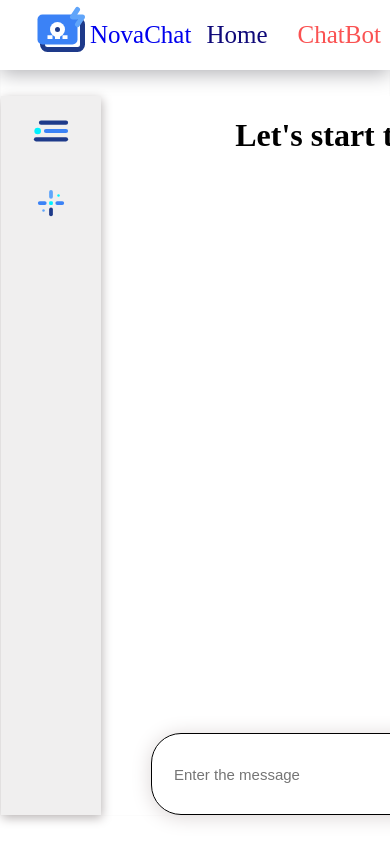
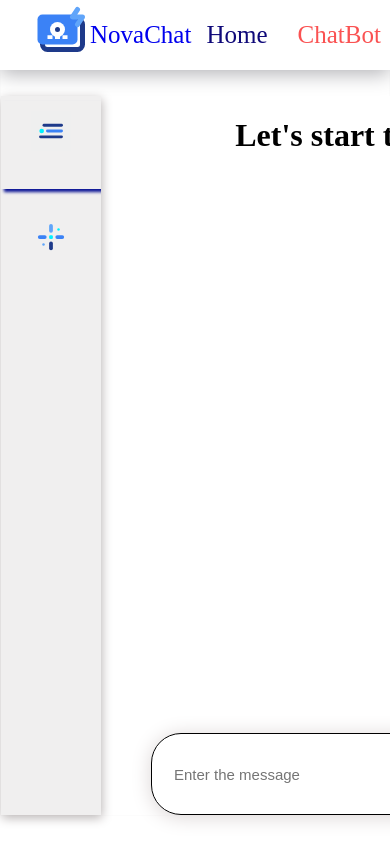
Before and after one commit to michael-140/NovaChat, a React (Vite) app in the folder NovaChatFrontend/: page / in a window 390 px wide. Shown: the top 844 px of the page. Built offline with nearby package versions, Linux system fonts and the light colour scheme.

Commit message:
Add the open/close side bar function

```diff
--- a/NovaChatFrontend/src/pages/ChatBotPage/ChatBotSideBar/ChatBotSideBar.css
+++ b/NovaChatFrontend/src/pages/ChatBotPage/ChatBotSideBar/ChatBotSideBar.css
@@ -5,23 +5,49 @@
     box-shadow: 1px 3px 10px rgb(186, 181, 181);
     position: relative;
     overflow-y: auto;
-    min-height: 55px;
-    width: 100%;
-    max-width: 300px;
-    min-width: 100px;
     min-height: 100px;
-    transition: width 0.5s ease;
+    transition: all 0.5s ease;
     color: var(--text-color);
 }
 
-.menuIcon{
+.min-side-bar{
+    min-width: 100px;
+    max-width: 100px;
+    transition: all 0.5s ease;
+
+}
+
+.max-side-bar{
+    min-width: 300px;
+    max-width: 300px;
+    transition: all 0.5s ease;
+
+}
+.menuIcon,
+.menuIcon-Center{
     height: 40px;
     rotate: 180deg;
     position: absolute;
     top:15px;
+    transform: all 2s ease;
+    border: none;
+    z-index: 100;
+}
+
+.menuIcon{
     right:10px;
-    transform: all 2s ease;
 }
+
+.menuIcon-Center{
+    left: 50%;
+    transform: translateX(50%);
+}
+
+.menuIcon img, .menuIcon-Center img{
+    height: 100%;
+    width: 100%;
+}
+
 
 .chat-histories-container{
     display: flex;
@@ -93,7 +119,7 @@
 
 }
 
-.sidebar-chat-topic, .chat-subtitle, .new-sidebar-chat-topic{
+.sidebar-chat-topic, .new-sidebar-chat-topic{
     overflow-x: hidden;
     white-space: nowrap;
     text-overflow: ellipsis;
@@ -106,11 +132,17 @@
 @media (max-width: 800px){
 
     .chat-sidebar{
-        width: 100px;
+        max-width: 100px;
+    }
+
+    .max-side-bar{
+        min-width: 100px;
+        max-width: 100px;
+
     }
 
     .new-sidebar-chat-topic,
-    .chat-subtitle {
+    .chat-subtitle span{
         visibility:visible;
         opacity: 0;
     }
@@ -127,3 +159,14 @@
     }
 
 }
+
+.hidden-class{
+    visibility:visible;
+    opacity: 0;
+}
+
+.new-chat-icon-center{
+    position: absolute;
+    left: 50%;
+    transform: translateX(-50%);
+}
--- a/NovaChatFrontend/src/pages/ChatBotPage/ChatBotSideBar/ChatBotSideBar.jsx
+++ b/NovaChatFrontend/src/pages/ChatBotPage/ChatBotSideBar/ChatBotSideBar.jsx
@@ -1,5 +1,5 @@
 import './ChatBotSideBar.css'
-
+import {useState} from 'react'
 function ChatHistory({ currentHistoryid,history,setCurrentHistory }) {
 
     const changeCurrentChat = ()=>{
@@ -20,6 +20,8 @@ function ChatHistory({ currentHistoryid,history,setCurrentHistory }) {
 
 export default function ChatBotSideBar({chatHistories,setChatHistories,currentHistory,setCurrentHistory}) {
 
+    const [isSideBarMax, setIsSideBarMax] = useState(true)
+
     function AddNewChat(){
 
         const newHistory = {
@@ -33,21 +35,30 @@ export default function ChatBotSideBar({chatHistories,setChatHistories,currentHi
         setCurrentHistory(newHistories[0])
     }
 
+    function changeSideBarSize(){
+        setIsSideBarMax(!isSideBarMax)
+    }
+
 
     return (
 
-        <div className="chat-sidebar">
+        <div className={isSideBarMax?
+        "chat-sidebar max-side-bar" : "chat-sidebar min-side-bar"}>
 
-            <img className="menuIcon" src='/memuIcon.svg'></img>
+            <button className={isSideBarMax?"menuIcon": " menuIcon-Center"} onClick={changeSideBarSize} >
+                <img  src='/memuIcon.svg'></img>
+            </button>
 
             <div className="chat-histories-container">
-                <div className='chat-subtitle'><span>Chat History</span></div>
+                <div className='chat-subtitle'>
+                    <span className={!isSideBarMax && "hidden-class"}>Chat History</span>
+                </div>
 
                 <div className="chat-hisories">
 
                     <div className="new-chat-history" onClick={AddNewChat}>
-                        <img className='new-chat-icon' src='/newChatIcon.svg'></img>
-                        <div className="new-sidebar-chat-topic">
+                        <img className={isSideBarMax?'new-chat-icon':'new-chat-icon new-chat-icon-center'} src='/newChatIcon.svg'></img>
+                        <div className={isSideBarMax?"new-sidebar-chat-topic":"hidden-class"}>
                             <span>New Chat</span>
                         </div>
                     </div>
```
